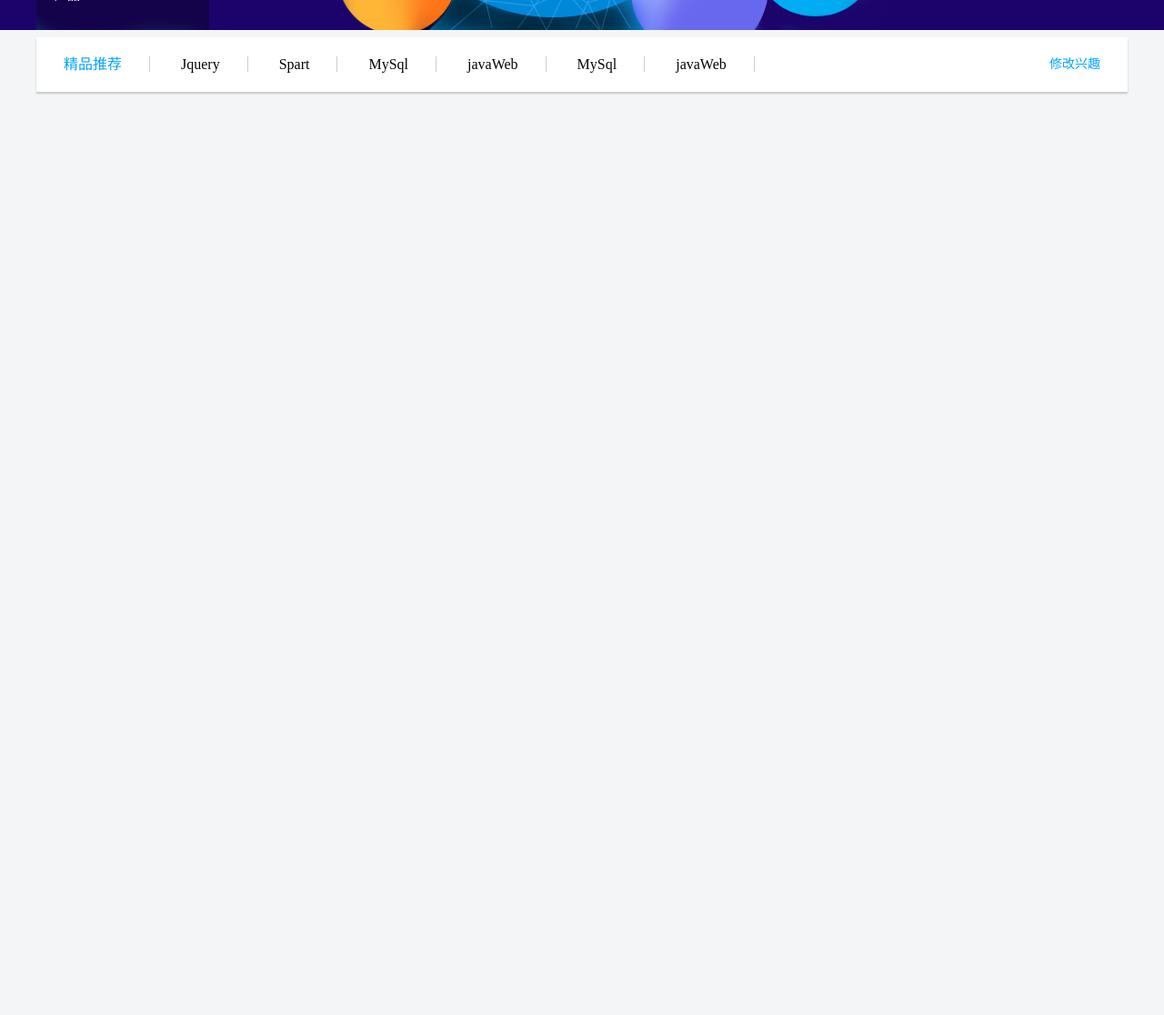
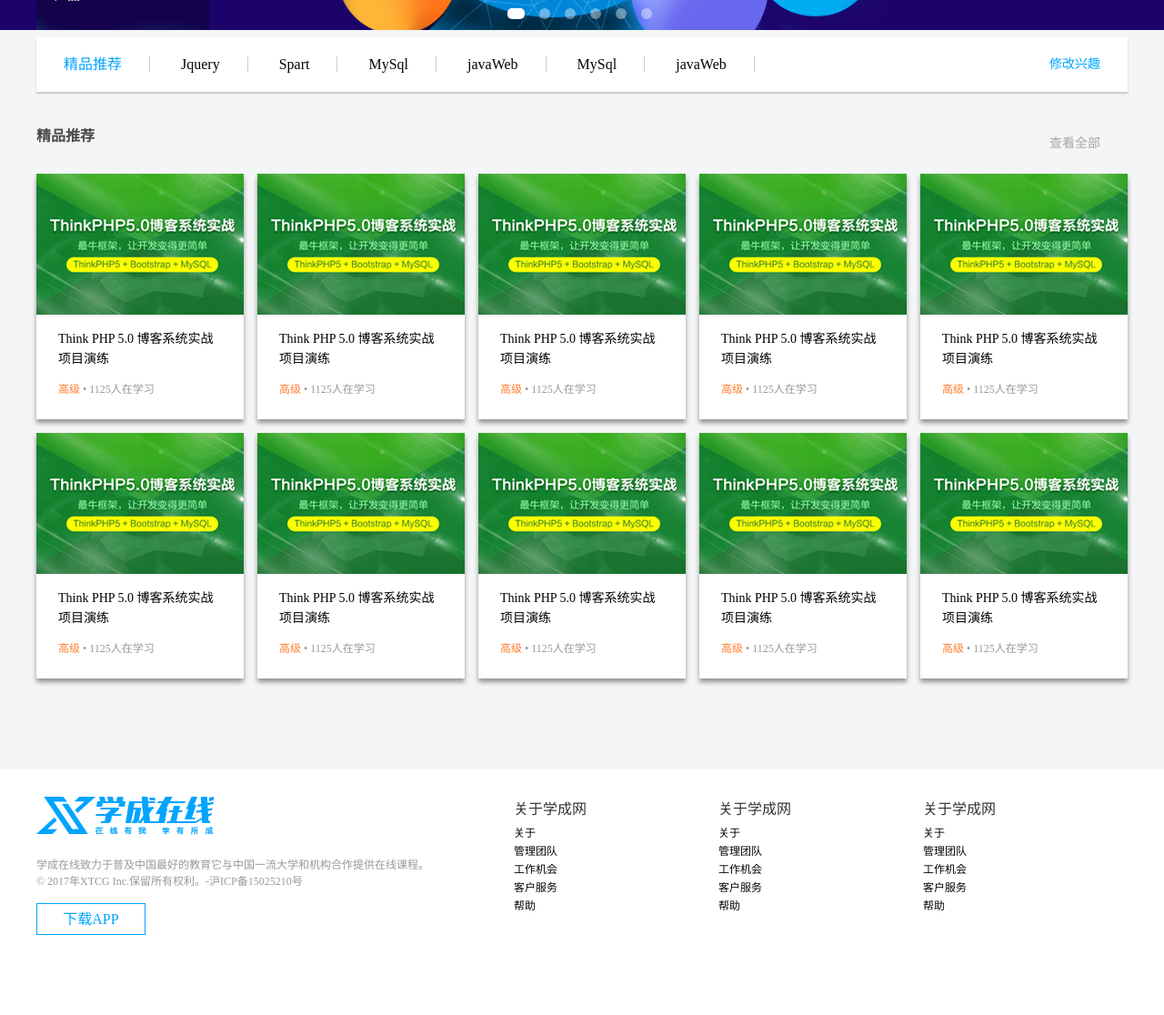
Before and after one commit to outuman-KK/git-demo-1, a plain HTML site: page 学成网首页案例/学成网首页.html in a window 1280 px wide. Shown: the part 487-1603 px from the top of the page at 91% size. Before the commit the page ends 800 px from the top, so only its background shows below. Drawn offline with Linux system fonts and the light colour scheme.

Commit message:
完善学成网首页案例

```diff
--- a/学成网首页案例/a.css
+++ b/学成网首页案例/a.css
@@ -1,13 +1,14 @@
 * {
 	margin: 0;
-	padding: 0;
+	padding: 0;  /* 清除内外边距 */
 }
 
 ul {
-	list-style: none;
+	list-style: none; /* 去掉列表样式小点 */
 }
 
-.clearfix:before, .clearfix:after {
+.clearfix:before,
+.clearfix:after {   /* 清除浮动 */
 	display: table;
 	content: "";
 }
@@ -22,17 +23,17 @@ ul {
 
 a {
 	color: #050505;
-	text-decoration: none;
+	text-decoration: none;  /* 取消下划线 */
 }
 
 input {
-	border: 0;   /*所有的表单边框为0*/
-	box-sizing: border-box;  /*css3盒子模型  border 和  padding  包含到  width  里面去*/
+	border: 0;  /* 所有的表单边框为0 */
+	box-sizing: border-box; /* CSS3盒子模型 border 和 padding 都包含到 width 里面去 */
 }
 
-.container {          /* 因为我们的版心宽度都是1200px 都要居中对齐  我们就声明一个公共类*/
+.container {  /* 因为我们的版心宽度都是1200 都要居中对齐 我们就声明一个公共类 */
 	width: 1200px;
-	margin: 0 auto;]
+	margin: 0 auto;
 }
 
 /*css初始化结束*/
@@ -138,6 +139,7 @@ nav {
 .banner-in {
 	height: 420px;
 	background: url(images/banner_03.png) 0 0 no-repeat;
+	position: relative;
 }
 
 .slidebar {
@@ -222,6 +224,35 @@ nav {
 	background-color: #00a4ff;
 	color: #fff;
 }
+
+/*小圆点模块*/
+
+.circle {
+	width: 180px;
+	height: 20px;
+	/*background-color: pink;*/
+	position: absolute;
+	bottom: 10px;
+	left: 50%;   /*父盒子宽度一半*/
+	margin-left: -90px;   /*水平居中*/
+}
+
+.circle li {
+	float: left;
+	width: 12px;
+	height: 12px;
+	background: rgba(255, 255, 255, 0.4);
+	margin: 6px 8px;
+	border-radius: 50%;
+
+}
+
+.circle .current {
+	width: 19px;
+	border-radius: 5px;
+	background-color: #fff;
+}
+
 /*banner部分结束*/                                                    /*ctrl + g 快速到某一行*/
 
 .recommend {
@@ -251,3 +282,132 @@ nav {
 	float: right;
 	font-size: 14px;
 }
+
+.recom-products {
+	margin-top: 35px;
+}
+
+.recom-hd {
+	height: 40px;
+	/*background-color: pink;*/
+}
+
+.recom-hd h4 {
+	float: left;
+	color: #494949;
+}
+
+.recom-hd a {
+	float: right;
+	margin-top: 10px;
+	margin-right: 30px;
+	font-size: 14px;
+	color: #a5a5a5;
+
+}
+
+.recom-hd a:hover {
+	color: #00a4ff;
+}
+
+.recom-bd ul li {
+	width: 228px;
+	height: 270px;
+	background-color: #fff;
+	overflow: hidden;   /*溢出隐藏*/
+	/*box-shadow: 水平阴影 垂直阴影 模糊距离 阴影尺寸 阴影颜色 内/外阴影;*/
+	box-shadow: 0 4px 5px rgba(0, 0, 0, 0.4);
+	float: left;
+	margin-right: 15px;
+	margin-top: 15px
+}
+
+.recom-bd ul li:nth-child(5n) {
+	margin-right: 0;
+}
+
+.recom-bd li h5,
+.recom-bd li p {
+	padding: 0 20px 0 24px;
+	margin-top: 12px;
+}
+
+.recom-bd li h5 {
+	font-size: 14px;
+	line-height: 22px;
+	font-weight: normal;
+}
+
+.recom-bd li p {
+	font-size: 12px;
+	color: #999;
+}
+
+.recom-bd p span {
+	color: #ff7c2d;
+}
+
+/*页面底部分*/
+
+footer {
+	height: 270px;
+	background-color: #fff;
+	margin-top: 100px;
+}
+
+.footer-in {
+	padding-top: 30px;
+}
+
+.footer-l {
+	float: left;
+}
+
+.footer-l p {
+	font-size: 12px;
+	line-height: 18px;
+	color: #999;
+	margin-top: 20px;
+}
+
+.footer-l a {
+	display: block;
+	width: 118px;
+	height: 33px;
+	border: 1px solid #00a4ff;
+	font-size: 16px;
+	color: #00a4ff;
+	text-align: center;
+	line-height: 33px;
+	margin-top: 15px;
+}
+
+.footer-l a:hover {
+	background-color: #00a4ff;
+	color: #fff;
+}
+
+.footer-r {
+	float: right;
+	color: #333;
+}
+
+.footer-r dl {
+	float: left;
+	width: 225px;
+}
+
+.footer-r dt {
+	font-size: 16px;
+	height: 30px;
+}
+
+.footer-r dd {
+	font-size: 12px;
+	height: 20px;
+}
+
+.footer-r dd a:hover {
+	color: #00a4ff;
+	text-decoration: underline;
+}
--- a/学成网首页案例/学成网首页.html
+++ b/学成网首页案例/学成网首页.html
@@ -75,6 +75,15 @@
 					<a href="#">全部课程</a>
 				</dd>
 			</dl>
+
+			<ul class="circle">
+				<li class="current"></li>
+				<li></li>
+				<li></li>
+				<li></li>
+				<li></li>
+				<li></li>
+			</ul>
 		</div>
 	</div>
 	<div class="recommend container">   <!--  精品推荐 -->
@@ -87,5 +96,107 @@
 		<a href="#">javaWeb</a>
 		<a href="#">修改兴趣</a>
 	</div>
+
+	<!-- 精品推荐大模块 -->
+
+	<div class="recom-products container">
+		<div class="recom-hd">
+			<h4>精品推荐</h4>
+			<a href="#">查看全部</a>
+		</div>   <!-- 精品推荐头部 -->
+		<div class="recom-bd clearfix">
+			<ul>
+				<li>
+					<img src="images/icon1.png">
+					<h5>Think PHP 5.0 博客系统实战项目演练</h5>
+					<p><span>高级</span>  •  1125人在学习</p>
+				</li>
+				<li>
+					<img src="images/icon1.png">
+					<h5>Think PHP 5.0 博客系统实战项目演练</h5>
+					<p><span>高级</span>  •  1125人在学习</p>
+				</li>
+				<li>
+					<img src="images/icon1.png">
+					<h5>Think PHP 5.0 博客系统实战项目演练</h5>
+					<p><span>高级</span>  •  1125人在学习</p>
+				</li>
+				<li>
+					<img src="images/icon1.png">
+					<h5>Think PHP 5.0 博客系统实战项目演练</h5>
+					<p><span>高级</span>  •  1125人在学习</p>
+				</li>
+				<li>
+					<img src="images/icon1.png">
+					<h5>Think PHP 5.0 博客系统实战项目演练</h5>
+					<p><span>高级</span>  •  1125人在学习</p>
+				</li>
+				<li>
+					<img src="images/icon1.png">
+					<h5>Think PHP 5.0 博客系统实战项目演练</h5>
+					<p><span>高级</span>  •  1125人在学习</p>
+				</li>
+				<li>
+					<img src="images/icon1.png">
+					<h5>Think PHP 5.0 博客系统实战项目演练</h5>
+					<p><span>高级</span>  •  1125人在学习</p>
+				</li>
+				<li>
+					<img src="images/icon1.png">
+					<h5>Think PHP 5.0 博客系统实战项目演练</h5>
+					<p><span>高级</span>  •  1125人在学习</p>
+				</li>
+				<li>
+					<img src="images/icon1.png">
+					<h5>Think PHP 5.0 博客系统实战项目演练</h5>
+					<p><span>高级</span>  •  1125人在学习</p>
+				</li>
+				<li>
+					<img src="images/icon1.png">
+					<h5>Think PHP 5.0 博客系统实战项目演练</h5>
+					<p><span>高级</span>  •  1125人在学习</p>
+				</li>
+			</ul>
+		</div>   <!-- 精品推荐主体 -->
+	</div>
+
+	<!-- 页面底部分 -->
+
+	<footer>
+		<div class="container footer-in">
+			<div class="footer-l">
+				<img src="images/logo-s.png">
+				<p>学成在线致力于普及中国最好的教育它与中国一流大学和机构合作提供在线课程。<br />
+© 2017年XTCG Inc.保留所有权利。-沪ICP备15025210号</p>
+				<a href="#">下载APP</a>
+			</div>
+			<div class="footer-r">
+				<dl>
+					<dt>关于学成网</dt>
+					<dd><a href="#">关于</a></dd>
+					<dd><a href="#">管理团队</a></dd>
+					<dd><a href="#">工作机会</a></dd>
+					<dd><a href="#">客户服务</a></dd>
+					<dd><a href="#">帮助</a></dd>
+				</dl>
+				<dl>
+					<dt>关于学成网</dt>
+					<dd><a href="#">关于</a></dd>
+					<dd><a href="#">管理团队</a></dd>
+					<dd><a href="#">工作机会</a></dd>
+					<dd><a href="#">客户服务</a></dd>
+					<dd><a href="#">帮助</a></dd>
+				</dl>
+				<dl>
+					<dt>关于学成网</dt>
+					<dd><a href="#">关于</a></dd>
+					<dd><a href="#">管理团队</a></dd>
+					<dd><a href="#">工作机会</a></dd>
+					<dd><a href="#">客户服务</a></dd>
+					<dd><a href="#">帮助</a></dd>
+				</dl>
+			</div>
+		</div>
+	</footer>
 </body>
 </html>
```
Also changed, not shown: 学成网首页案例/images/icon1.png (added), 学成网首页案例/images/logo-s.png (added).
